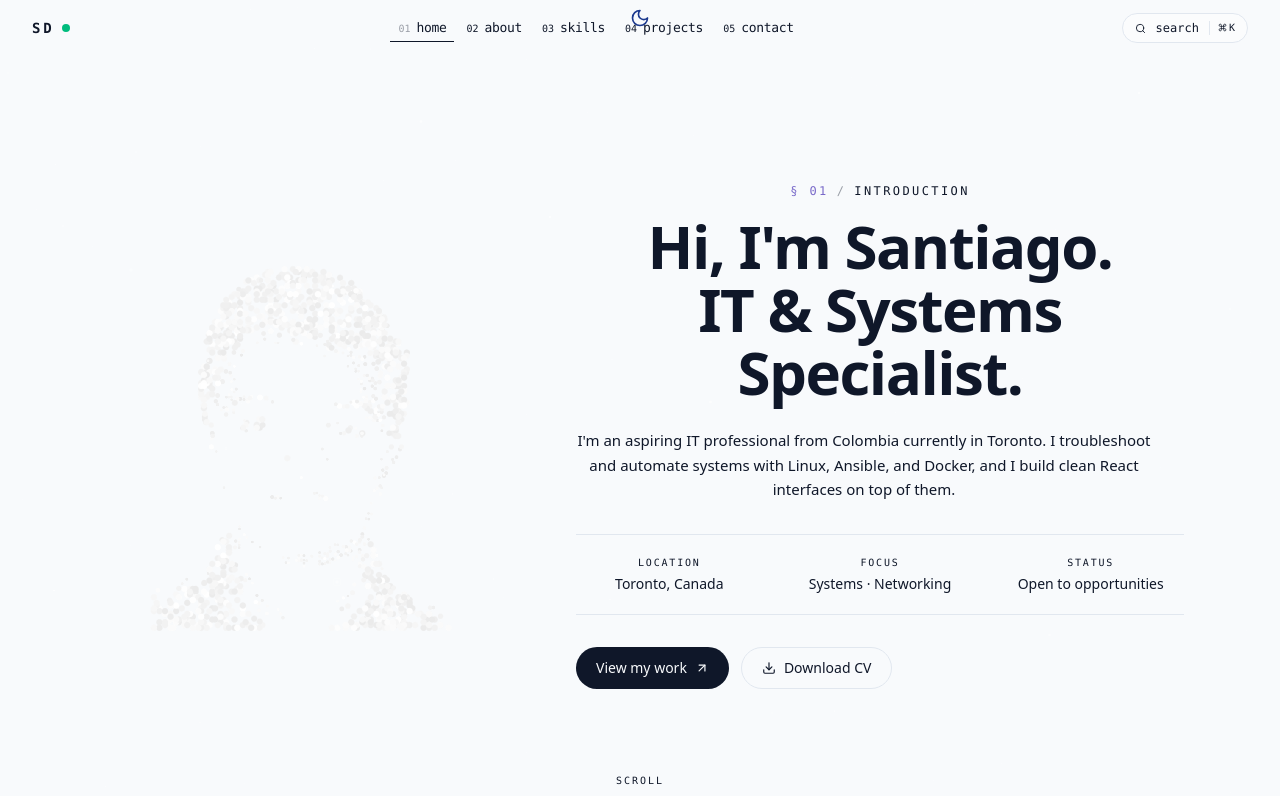
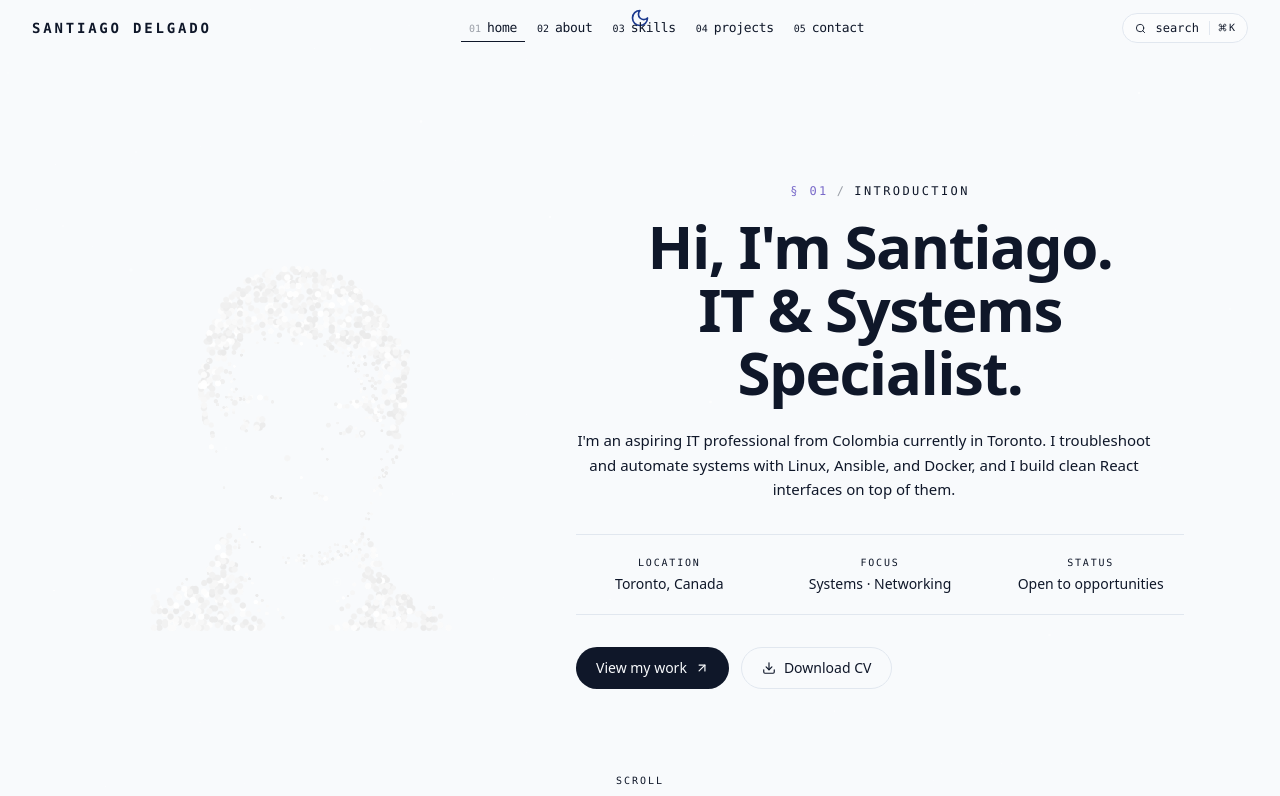
Before and after one commit to Santi2307/santi-portafolio, a React (Vite) app: page / in a window 1280 px wide. Shown: the top 796 px of the page. Built offline with nearby package versions, Linux system fonts and the light colour scheme.

Commit message:
Initial commit

```diff
--- a/src/components/Navbar.jsx
+++ b/src/components/Navbar.jsx
@@ -1,30 +1,23 @@
+import { cn } from "@/lib/utils";
+import { AnimatePresence, motion, useScroll, useSpring } from "framer-motion";
 import {
-  useState,
-  useEffect,
-  useRef,
-  useCallback,
-  useMemo,
-  useLayoutEffect,
-} from "react";
-import {
-  Menu,
-  X,
-  Search,
-  Command,
-  ArrowUpRight,
-  CornerDownLeft,
   ArrowDown,
   ArrowUp,
+  ArrowUpRight,
+  Command,
+  CornerDownLeft,
+  Menu,
+  Search,
+  X,
 } from "lucide-react";
 import {
-  motion,
-  AnimatePresence,
-  useMotionValue,
-  useSpring,
-  useTransform,
-  useScroll,
-} from "framer-motion";
-import { cn } from "@/lib/utils";
+  useCallback,
+  useEffect,
+  useLayoutEffect,
+  useMemo,
+  useRef,
+  useState,
+} from "react";
 
 /* ═══════════════════════════════════════════════════════════════════════
    CONFIG
@@ -260,9 +253,8 @@ const ScrollProgressBar = () => {
 const Wordmark = () => (
   <div className="flex items-center gap-2">
     <span className="font-mono text-sm font-bold uppercase tracking-[0.2em] text-foreground">
-      SD
+      Santiago Delgado
     </span>
-    <span className="inline-block h-2 w-2 rounded-full bg-emerald-500" />
   </div>
 );
 
```
